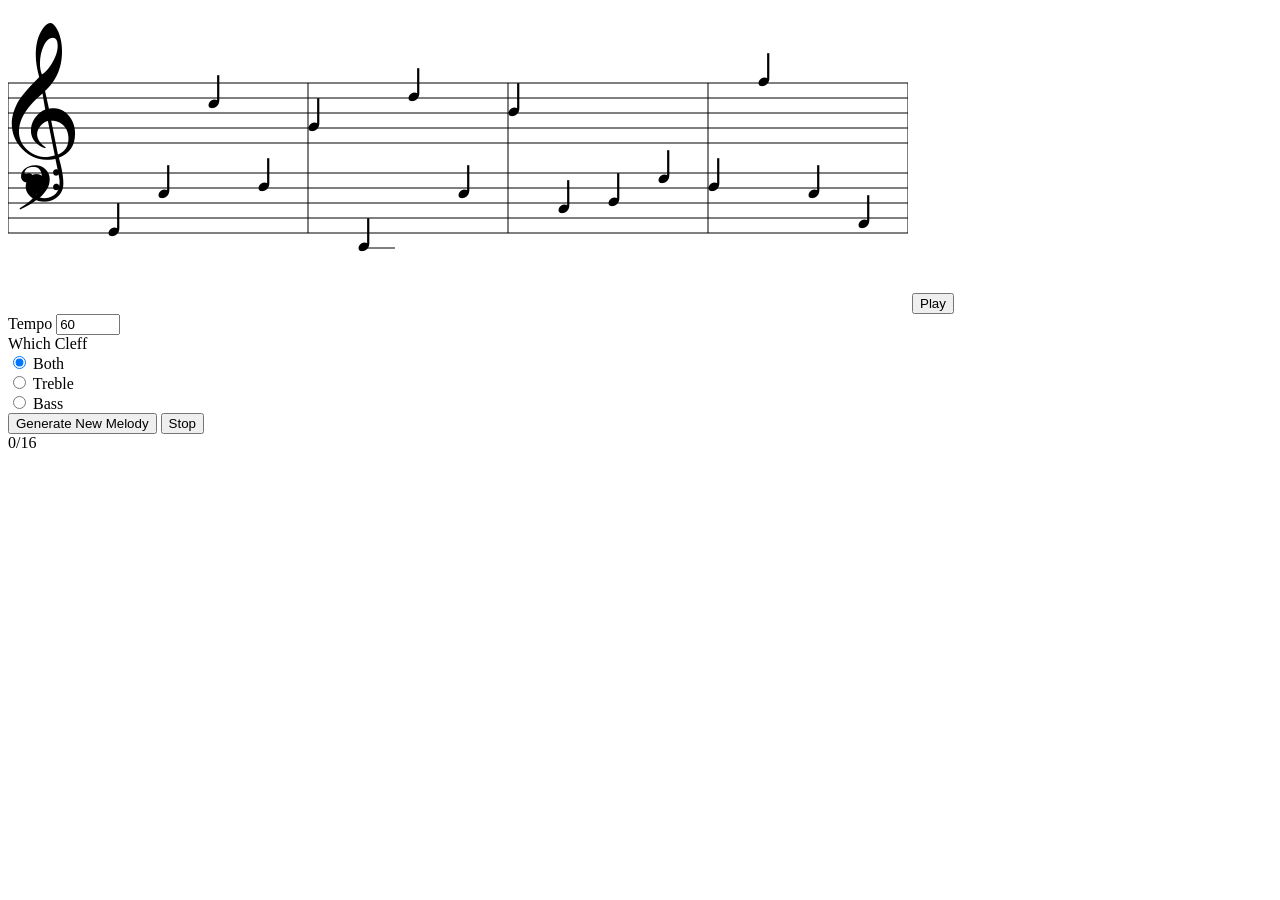
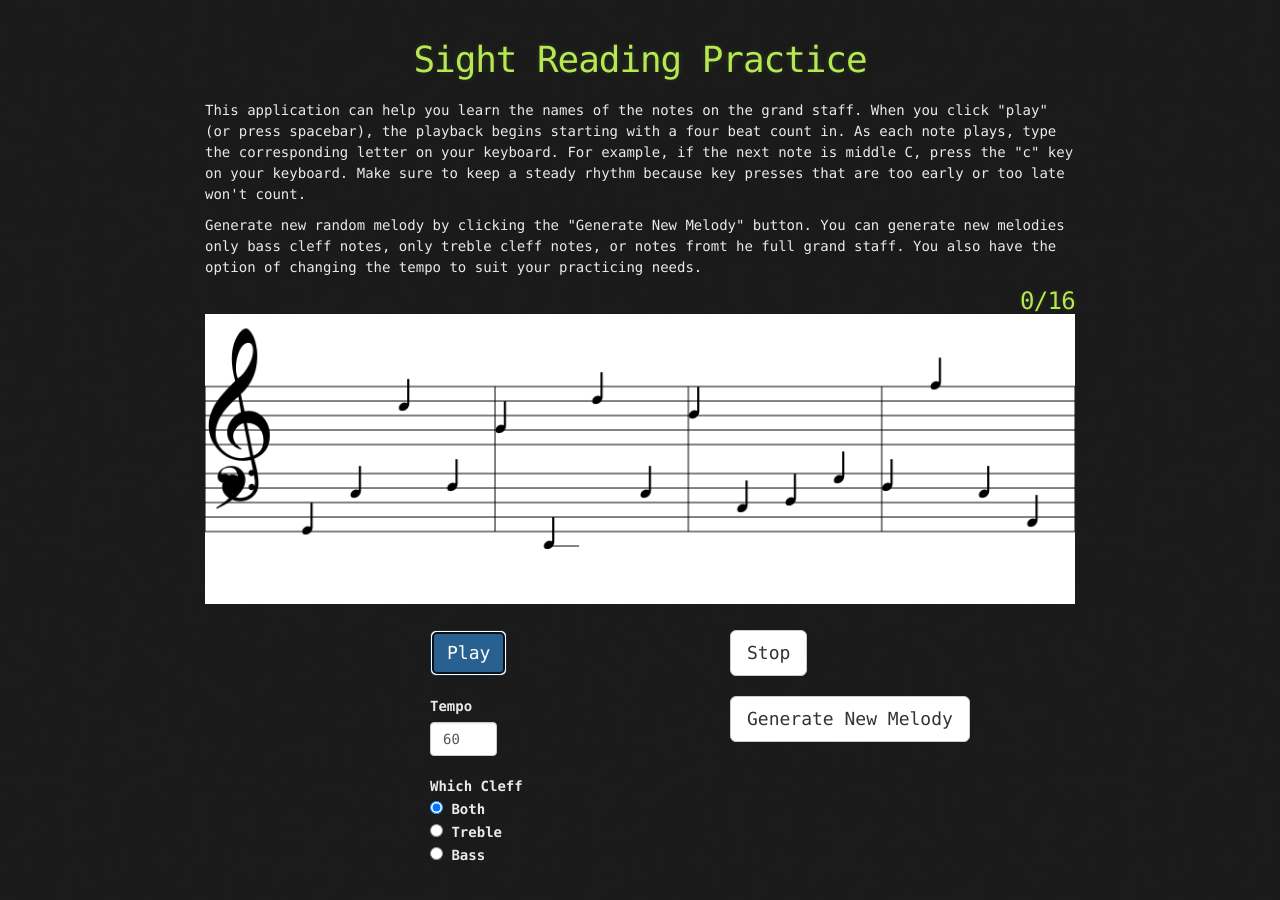
Before and after one commit to philiprlarie/sight_reading, a plain HTML site: page index.html in a window 1280 px wide. Both pictures are taken after a click on the button "Play". Before the commit the page ends 800 px from the top, so only its background shows below. Drawn offline with nearby package versions, Linux system fonts and the light colour scheme.

Commit message:
clean up javascript. add styles and description

```diff
--- a/css/master.css
+++ b/css/master.css
@@ -0,0 +1,87 @@
+/* General style */
+body {
+  background: #151515 url("../images/bkg.png") 0 0;
+  color: #eaeaea;
+  font: 16px;
+  line-height: 1.5;
+  font-family: Monaco, "Bitstream Vera Sans Mono", "Lucida Console", Terminal, monospace;
+}
+
+section {
+  display: block;
+  margin: 20px 0 50px 0;
+  padding: 20px 0 0 0;
+  border-top: 1px dashed #b5e853;
+}
+
+.container {
+  width: 90%;
+  max-width: 900px;
+  margin: 0 auto;
+}
+
+h1, h2, h3, h4, h5, h6 {
+  font-weight: normal;
+  font-family: Monaco, "Bitstream Vera Sans Mono", "Lucida Console", Terminal, monospace;
+  color: #b5e853;
+  margin: 0 0 20px;
+  letter-spacing: -0.03em;
+  text-shadow: 0 1px 1px rgba(0, 0, 0, 0.1),
+               0 0 5px rgba(181, 232, 83, 0.1),
+               0 0 10px rgba(181, 232, 83, 0.1);
+}
+
+ul li {
+  list-style: none;
+}
+
+ul li:before {
+  content: ">>";
+  font-family: Monaco, "Bitstream Vera Sans Mono", "Lucida Console", Terminal, monospace;
+  font-size: 13px;
+  color: #b5e853;
+  margin-left: -37px;
+  margin-right: 21px;
+  line-height: 16px;
+}
+
+/* utilties */
+.margin-bottom-0 {
+  margin-bottom: 0;
+}
+.margin-left-20 {
+  margin-left: 20px;
+}
+.margin-left-40 {
+  margin-left: 40px;
+}
+.margin-top-10 {
+  margin-top: 10px;
+}
+.margin-top-20 {
+  margin-top: 20px;
+}
+.margin-top-40 {
+  margin-top: 40px;
+}
+
+.clearfix:after {
+  content: "";
+  display: block;
+  clear: both;
+}
+
+canvas {
+  width: 100%;
+  background-color: rgba(255, 255, 255, 1.0);
+}
+
+#tempo {
+  width: initial;
+}
+
+#score {
+  margin-bottom: 0;
+  text-align: right;
+  height: 26px;
+}
--- a/index.html
+++ b/index.html
@@ -1,8 +1,10 @@
 <!DOCTYPE html>
 <html>
+
 <head>
   <meta charset="utf-8">
   <title>Sight Reading</title>
+  <link href="https://maxcdn.bootstrapcdn.com/bootstrap/3.3.7/css/bootstrap.min.css" rel="stylesheet" integrity="sha384-BVYiiSIFeK1dGmJRAkycuHAHRg32OmUcww7on3RYdg4Va+PmSTsz/K68vbdEjh4u" crossorigin="anonymous">
   <link rel="stylesheet" href="./css/master.css" media="screen" title="no title" charset="utf-8">
   <script src="https://ajax.googleapis.com/ajax/libs/jquery/2.1.3/jquery.min.js"></script>
   <script type="text/javascript" src="javascripts/utils.js"></script>
@@ -13,15 +15,34 @@
   <script type="text/javascript" src="javascripts/event_binders.js"></script>
   <script type="text/javascript" src="javascripts/initialize.js"></script>
 </head>
+
 <body>
-		<div class="sight-reading-holder">
+  <div class="container">
+    <h1 class="text-center margin-top-40">Sight Reading Practice</h1>
+    <p>This application can help you learn the names of the notes on the grand staff. When you click "play" (or press spacebar), the playback begins starting with a four beat count in. As each note plays, type the corresponding letter on your keyboard. For example, if the next note is middle C, press the "c" key on your keyboard. Make sure to keep a steady rhythm because key presses that are too early or too late won't count.</p>
+    <p>Generate new random melody by clicking the "Generate New Melody" button. You can generate new melodies only bass cleff notes, only treble cleff notes, or notes fromt he full grand staff. You also have the option of changing the tempo to suit your practicing needs.</p>
+    <h3 id="score"></h3>
     <canvas id="canvas" width="900" height="300"></canvas>
-			<button id="play" type="button" name="button">Play</button>
+    <div class="row margin-top-20">
+      <div class="col-xs-2 col-xs-offset-3">
+        <button id="play" class="btn btn-primary btn-lg" type="button" name="button">Play</button>
+      </div>
+      <div class="col-xs-2 col-xs-offset-2">
+        <button id="stop" class="btn btn-default btn-lg" type="button" name="stop">Stop</button>
+      </div>
+    </div>
 
-			<form id="melody-form" class="melody-form" action="index.html" method="post">
+    <div class="row margin-top-20">
+      <div class="col-xs-2 col-xs-offset-3">
         <label for="tempo">Tempo</label>
-				<input id="tempo" type="number" min="20" max="140" step="1" value ="60"/>
-				<br/>
+        <input id="tempo" class="form-control" type="number" min="20" max="140" step="1" value="60" />
+      </div>
+      <div class="col-xs-2 col-xs-offset-2">
+        <button id="new-melody" class="btn btn-default btn-lg center-block" type="button" name="new-melody">Generate New Melody</button>
+      </div>
+    </div>
+    <div class="row margin-top-20">
+      <div class="col-xs-2 col-xs-offset-3">
         <label>Which Cleff
           <br/>
           <input type="radio" name="cleff" value="both" checked> Both
@@ -30,11 +51,13 @@
           <br/>
           <input type="radio" name="cleff" value="bass"> Bass
         </label>
-			</form>
-			<button id="new-melody" type="button" name="new-melody">Generate New Melody</button>
-			<button id="stop" type="button" name="stop">Stop</button>
+      </div>
+    </div>
+    <div class="margin-top-40"></div>
+    <!-- these divs are hidden -->
     <div id="audio-els"></div>
-			<div id="score"></div>
+    <div id="audio-click"></div>
   </div>
 </body>
+
 </html>
--- a/javascripts/create_melody.js
+++ b/javascripts/create_melody.js
@@ -1,26 +1,24 @@
-// SightReading.Melody class. Creates a random melody with "new Melody();"
+// SightReading.Melody class. Creates a random melody with 'new Melody();'
 // SightReading.Note class
-$(function () {
-	if (typeof SightReading === "undefined") {
-		window.SightReading = {};
-	}
+
+var SightReading = window.SightReading;
 
 var Melody = SightReading.Melody = function (cleff) {
   this.notes = [];
   this.totDur = 0;
-		var i;
-		for (i = 0; i <= 15; i++) {
-			cleff = cleff || "both";
+
+  for (var i = 0; i <= 15; i++) {
+    cleff = cleff || 'both';
     var note;
     switch (cleff) {
-				case "treble":
-					note = new Note(SightReading.ALL_PITCHES.slice(13).sample(), 1/4);
+      case 'treble':
+        note = new Note(SightReading.ALL_PITCHES.slice(13).sample(), 1 / 4);
         break;
-				case "bass":
-					note = new Note(SightReading.ALL_PITCHES.slice(0,16).sample(), 1/4);
+      case 'bass':
+        note = new Note(SightReading.ALL_PITCHES.slice(0, 16).sample(), 1 / 4);
         break;
       default:
-					note = new Note(SightReading.ALL_PITCHES.sample(), 1/4);
+        note = new Note(SightReading.ALL_PITCHES.sample(), 1 / 4);
     }
     this.addNote(note);
   }
@@ -29,8 +27,8 @@ $(function () {
 var Note = SightReading.Note = function (pitch, dur, timing) {
   this.pitch = pitch;
   this.dur = dur;
-		this.timing = timing;
-		this.isPlayedCorrectly = undefined;
+  this.timing = undefined; // set when Melody adds note
+  this.isPlayedCorrectly = undefined; // set when user plays note
 };
 
 Melody.prototype.addNote = function (note) {
@@ -38,4 +36,3 @@ $(function () {
   this.notes.push(note);
   this.totDur += note.dur;
 };
-});
--- a/javascripts/draw_melody.js
+++ b/javascripts/draw_melody.js
@@ -1,76 +1,85 @@
 // SightReading.drawMelody(melody). draws a melody on canvas when passed a melody
-$(function () {
-	if (typeof SightReading === "undefined") {
-		window.SightReading = {};
-	}
-	var canvas = $("#canvas")[0];
-	var context = canvas.getContext("2d");
+
+
+var SightReading = window.SightReading;
 
 var LINE_SPACING = 15; // pixels
 var SIG_SPACE = 100; // pixels. this is space for key sig, time sig, cleffs
 
 SightReading.drawMelody = function (melody) {
+  var canvas = SightReading.canvas;
+  var context = canvas.getContext('2d');
   context.clearRect(0, 0, canvas.width, canvas.height);
   drawStaff();
   drawNotes(melody);
 };
 
 function drawStaff () {
+  var canvas = SightReading.canvas;
+  var context = canvas.getContext('2d');
   context.beginPath();
+  var i;
   // lines and spaces
-		for (var i = -5; i <= 5; i++) {
-			if (i === 0) { continue; }
+  for (i = -5; i <= 5; i++) {
+    if (i === 0) {
+      continue;
+    }
     context.moveTo(0, canvas.height / 2 + LINE_SPACING * i);
     context.lineTo(canvas.width, canvas.height / 2 + LINE_SPACING * i);
   }
   // measure bars
   context.moveTo(0, canvas.height / 2 + LINE_SPACING * 5);
   context.lineTo(0, canvas.height / 2 - LINE_SPACING * 5);
-		for (var i = 1; i <= 4; i++) { // jshint ignore:line
+  for (i = 1; i <= 4; i++) { // jshint ignore:line
     var xPos = SIG_SPACE + (canvas.width - SIG_SPACE) * i / 4;
     context.moveTo(xPos, canvas.height / 2 + LINE_SPACING * 5);
     context.lineTo(xPos, canvas.height / 2 - LINE_SPACING * 5);
   }
   context.stroke();
   // treble cleff
-		context.fillStyle = "black";
-		context.textAlign = "center";
-		context.font = (10 * LINE_SPACING) + "px Ariel";
-		context.fillText("\uD834\uDD1E", 2 * LINE_SPACING, canvas.height / 2);
+  context.fillStyle = 'black';
+  context.textAlign = 'center';
+  context.font = (10 * LINE_SPACING) + 'px Ariel';
+  context.fillText('\uD834\uDD1E', 2 * LINE_SPACING, canvas.height / 2);
   // base cleff
-		context.font = (5 * LINE_SPACING) + "px Ariel";
-		context.fillText("\uD834\uDD22", 2 * LINE_SPACING, canvas.height / 2 + 4.25 * LINE_SPACING);
+  context.font = (5 * LINE_SPACING) + 'px Ariel';
+  context.fillText('\uD834\uDD22', 2 * LINE_SPACING, canvas.height / 2 + 4.25 * LINE_SPACING);
 }
 
 function drawNotes (melody) {
+  var canvas = SightReading.canvas;
+  var context = canvas.getContext('2d');
   var numNotes = melody.notes.length;
-		context.textAlign = "center";
-		context.font = (4 * LINE_SPACING) + "px Ariel";
+  context.textAlign = 'center';
+  context.font = (4 * LINE_SPACING) + 'px Ariel';
   for (var i = 0; i < numNotes; i++) { // jshint ignore:line
     var note = melody.notes[i];
     var xPos = SIG_SPACE + (canvas.width - SIG_SPACE) * (i + 0.5) / numNotes;
     var yPos = canvas.height / 2 - SightReading.NOTE_POS[note.pitch] * LINE_SPACING / 2 + 0.245 * LINE_SPACING;
     switch (note.isPlayedCorrectly) {
       case true:
-					context.fillStyle = "green";
+        context.fillStyle = 'green';
         break;
       case false:
-					context.fillStyle = "red";
+        context.fillStyle = 'red';
         break;
       default:
-					context.fillStyle = "black";
+        context.fillStyle = 'black';
     }
     drawLedgerLines(note, xPos);
-			context.fillText("\u2669", xPos, yPos);
+    context.fillText('\u2669', xPos, yPos);
   }
-		context.fillStyle = "black";
+  context.fillStyle = 'black';
 }
 
 function drawLedgerLines (note, xPos) {
+  var canvas = SightReading.canvas;
+  var context = canvas.getContext('2d');
   context.beginPath();
   var notePos = SightReading.NOTE_POS[note.pitch];
-		xStart = xPos - LINE_SPACING * 1.2;
-		xStop = xPos + LINE_SPACING * 0.8;
+  var xStart = xPos - LINE_SPACING * 1.2;
+  var xStop = xPos + LINE_SPACING * 0.8;
+  var i;
   // middle C
   if (notePos === 0) {
     context.moveTo(xStart, canvas.height / 2);
@@ -78,20 +87,23 @@ $(function () {
   }
   // notes above the staff
   if (notePos > 11) {
-			for (var i = 12; i <= notePos; i++) {
-				if ((i % 2) !== 0) { continue; }
+    for (i = 12; i <= notePos; i++) {
+      if ((i % 2) !== 0) {
+        continue;
+      }
       context.moveTo(xStart, canvas.height / 2 - LINE_SPACING * i / 2);
       context.lineTo(xStop, canvas.height / 2 - LINE_SPACING * i / 2);
     }
   }
   // notes below the staff
   if (notePos < -11) {
-			for (var i = -12; i >= notePos; i--) { // jshint ignore:line
-				if ((i % 2) !== 0) { continue; }
+    for (i = -12; i >= notePos; i--) { // jshint ignore:line
+      if ((i % 2) !== 0) {
+        continue;
+      }
       context.moveTo(xStart, canvas.height / 2 - LINE_SPACING * i / 2);
       context.lineTo(xStop, canvas.height / 2 - LINE_SPACING * i / 2);
     }
   }
   context.stroke();
 }
-});
--- a/javascripts/event_binders.js
+++ b/javascripts/event_binders.js
@@ -4,44 +4,48 @@
 // SightReading.curMelody
 // SightReading.wholeNoteLength in miliseconds
 $(function () {
-	if (typeof SightReading === "undefined") {
-		window.SightReading = {};
-	}
-	// clikc the new melody button
-	$("#new-melody").on("click", function (event) {
+
+  var SightReading = window.SightReading;
+  SightReading.canvas = $('#canvas')[0];
+  // click the new melody button
+  $('#new-melody').on('click', function (event) {
     event.preventDefault();
-		var cleff = $("form :radio:checked")[0].value;
+    var cleff = $(':radio:checked')[0].value;
     SightReading.curMelody = new SightReading.Melody(cleff);
     SightReading.drawMelody(SightReading.curMelody);
   });
-	// click the play buttong
-	$("#play").on("click", function (event) {
+  // click the play button
+  $('#play').on('click', function (event) {
     event.preventDefault();
     SightReading.playMelodySound(SightReading.curMelody);
     SightReading.noteIndentification(SightReading.curMelody);
   });
-	$("#stop").on("click", function (event) {
+  $('#stop').on('click', function (event) {
     event.preventDefault();
-		var id = window.setTimeout(function() {}, 0);
+    stopTimeouts();
+  });
+
+  function stopTimeouts () {
+    var id = window.setTimeout(function () {}, 0);
 
     while (id--) {
       window.clearTimeout(id); // will do nothing if no timeout with id is present
     }
     SightReading.disablePlay = false;
     SightReading.disableNoteIndentification = false;
-	});
+  }
 
   // change the tempo and set its initial value. whole note length in miliseconds
-	SightReading.wholeNoteLength = 4 * 60 * 1000 / parseInt($("#tempo")[0].value);
-	$("#tempo").change(function(event) {
-		SightReading.wholeNoteLength = 4 * 60 * 1000 / parseInt($("#tempo")[0].value);
+  SightReading.wholeNoteLength = 4 * 60 * 1000 / parseInt($('#tempo')[0].value, 10);
+  $('#tempo').change(function (event) {
+    SightReading.wholeNoteLength = 4 * 60 * 1000 / parseInt($('#tempo')[0].value, 10);
   });
 
 
   // pressing pitch names along with up/down arrows for sharp/flats
-	$(".sight-reading-holder").keypress(handleKeyPress);
-	$(".sight-reading-holder").keydown(handleKeyDown);
-	$(".sight-reading-holder").keyup(handleKeyUp);
+  $(window).keypress(handleKeyPress);
+  $(window).keydown(handleKeyDown);
+  $(window).keyup(handleKeyUp);
 
   SightReading.pressedNotes = {
     Cb: false,
@@ -64,15 +68,25 @@ $(function () {
     As: false,
     Bb: false,
     B: false,
-		Bs: false,
+    Bs: false
   };
 
   function handleKeyPress (event) {
+    $('button').blur();
+    if (event.charCode === 32) { // start/stop playback on spacebar
+      event.preventDefault();
+      if (SightReading.disablePlay) { // it is currently playing
+        stopTimeouts();
+      } else {
+        SightReading.playMelodySound(SightReading.curMelody);
+        SightReading.noteIndentification(SightReading.curMelody);
+      }
+    }
     var letter = String.fromCharCode(event.charCode).toUpperCase();
     if (arrowsUpDown.upArrow) {
-			letter += "s";
+      letter += 's';
     } else if (arrowsUpDown.downArrow) {
-			letter += "b";
+      letter += 'b';
     }
     if (letter in SightReading.pressedNotes) {
       SightReading.pressedNotes[letter] = true;
@@ -80,10 +94,11 @@ $(function () {
   }
 
   // functionality for sharps and flats
-	window.arrowsUpDown = {
+  var arrowsUpDown = window.arrowsUpDown = {
     downArrow: false,
     upArrow: false
   };
+
   function handleKeyDown (event) {
     if (event.which === 38) {
       event.preventDefault();
@@ -94,6 +109,7 @@ $(function () {
       arrowsUpDown.upArrow = true;
     }
   }
+
   function handleKeyUp (event) {
     if (event.which === 38) {
       event.preventDefault();
--- a/javascripts/initialize.js
+++ b/javascripts/initialize.js
@@ -1,5 +1,7 @@
 // so a melody apears on page load
 $(function () {
-	SightReading.curMelody = new SightReading.Melody();
-	SightReading.drawMelody(SightReading.curMelody);
+  var SightReading = window.SightReading;
+  SightReading.curMelody = new SightReading.Melody();
+  SightReading.drawMelody(SightReading.curMelody);
+  $('#audio-click').append('<audio src="note_mp3s/tick.mp3"></audio>');
 });
--- a/javascripts/note_identification.js
+++ b/javascripts/note_identification.js
@@ -1,13 +1,13 @@
 // SightReading.TIMING_WINDOW time when a note will register
-$(function () {
-	if (typeof SightReading === "undefined") {
-		window.SightReading = {};
-	}
+var SightReading = window.SightReading;
 
 SightReading.TIMING_WINDOW = 500; // miliseconds
 SightReading.disableNoteIndentification = false;
 SightReading.noteIndentification = function (melody) {
-		if (SightReading.disableNoteIndentification) { return; }
+  if (SightReading.disableNoteIndentification) {
+    return;
+  }
+  var i;
   SightReading.disableNoteIndentification = true;
   // variables used in this function
   var pressedNotes = SightReading.pressedNotes;
@@ -16,31 +16,31 @@ $(function () {
   var countOffTime = wholeNoteLength;
 
   // set initial state
-		for (var i = 0; i < notes.length; i++) {
+  for (i = 0; i < notes.length; i++) {
     notes[i].isPlayedCorrectly = undefined;
   }
   SightReading.drawMelody(melody);
-		SightReading.utils.updateScore(melody);
+  SightReading.updateScore(melody);
 
   // set callbacks for the note event functions for each note
-		for (var i = 0; i < notes.length; i++) { // jshint ignore:line
-			setTimeout(checkNotePressed, countOffTime + notes[i].timing * wholeNoteLength + SightReading.TIMING_WINDOW / 2, notes[i]); // jshint ignore:line
+  for (i = 0; i < notes.length; i++) { // jshint ignore:line
     setTimeout(clearNotesPressed, countOffTime + notes[i].timing * wholeNoteLength - SightReading.TIMING_WINDOW / 2);
+    setTimeout(checkNotePressed, countOffTime + notes[i].timing * wholeNoteLength + SightReading.TIMING_WINDOW / 2, notes[i]);
   }
   // after the melody is done playing, let the play button work again
   setTimeout(function () {
     SightReading.disableNoteIndentification = false;
   }, countOffTime + melody.totDur * wholeNoteLength + SightReading.TIMING_WINDOW / 2);
 
-		function checkNotePressed(note) {
+  function checkNotePressed (note) {
     note.isPlayedCorrectly = !!pressedNotes[note.pitch.substr(0, note.pitch.length - 1)];
-			SightReading.utils.updateScore(melody);
+    SightReading.updateScore(melody);
     SightReading.drawMelody(melody);
   }
-		function clearNotesPressed() {
+
+  function clearNotesPressed () {
     for (var pitch in pressedNotes) {
       pressedNotes[pitch] = false;
     }
   }
 };
-});
--- a/javascripts/play_melody_sound.js
+++ b/javascripts/play_melody_sound.js
@@ -1,53 +1,45 @@
 // SightReading.playMelodySound(melody). plays the melody audio
-$(function () {
-	if (typeof SightReading === "undefined") {
-		window.SightReading = {};
-	}
+var SightReading = window.SightReading;
+
 SightReading.disablePlay = false;
 SightReading.playMelodySound = function (melody) {
-		if (SightReading.disablePlay) { return; }
+  if (SightReading.disablePlay) {
+    return;
+  }
   SightReading.disablePlay = true;
-		$("#audio-els").empty();
+  $('#audio-els').empty();
   var wholeNoteLength = SightReading.wholeNoteLength;
 
-
+  // tick from http://www.webmetronome.com/audio/tick.mp3
+  var tick = $('#audio-click audio')[0];
   var notesEls = [];
   for (var i = 0; i < melody.notes.length; i++) {
     var note = melody.notes[i];
-			$("#audio-els").append("<audio src='note_mp3s/" + note.pitch + ".mp3' data-note='" + note.pitch + "'></audio>");
-			notesEls.push($("#audio-els :last-child")[0]);
+    $('#audio-els').append('<audio src="note_mp3s/' + note.pitch + '.mp3" data-note="' + note.pitch + '"></audio>');
+    notesEls.push($('#audio-els :last-child')[0]);
   }
 
-		// metronome
-		// tick from http://www.webmetronome.com/audio/tick.mp3
-		$("#audio-els").append("<audio src='note_mp3s/tick.mp3'></audio>");
-		var tick = $("#audio-els :last-child")[0];
-		tick.play();
-		var ticksCount = 1;
-		// play 20 clicks. 4 four count off. 16 for duration of melody
-		var metronomeID = window.setInterval(function () {
-			if (ticksCount >= 20) {
-				clearInterval(metronomeID);
-			} else {
+  var ticksCount = 0;
+  var startTime = new Date().getTime();
+  function playNextNote () {
+    var elapsedTime = ticksCount * 1 / 4 * wholeNoteLength;
+    // https://www.sitepoint.com/creating-accurate-timers-in-javascript/
+    var diff = (new Date().getTime() - startTime) - elapsedTime;
+
+    if (ticksCount >= melody.notes.length + 4) {
+      SightReading.disablePlay = false;
+      return;
+    } else if (ticksCount < 4) {
       tick.play();
       ticksCount++;
+      setTimeout(playNextNote, 1 / 4 * wholeNoteLength - diff);
+    } else {
+      // var note = melody.notes[ticksCount - 4];
+      notesEls[ticksCount - 4].play();
+      ticksCount++;
+      setTimeout(playNextNote, note.dur * wholeNoteLength - diff);
     }
-		}, wholeNoteLength / 4);
+  }
 
-		// time for count off (4 clicks)
-		setTimeout(playNextNote, wholeNoteLength);
-
-		var j = 0;
-		function playNextNote() {
-			if (j === melody.notes.length) {
-				SightReading.disablePlay = false;
-				return;
-			} else {
-				var note = melody.notes[j];
-				notesEls[j].play();
-				setTimeout(playNextNote, note.dur * wholeNoteLength);
-			}
-			j++;
-		}
+  playNextNote();
 };
-});
--- a/javascripts/utils.js
+++ b/javascripts/utils.js
@@ -1,15 +1,13 @@
 // SightReading.ALL_PITCHES  array
 // SightReading.NOTE_POS hash
 // Array.prototype.sample()
-$(function () {
-	if (typeof SightReading === "undefined") {
-		window.SightReading = {};
-	}
-	var utils = SightReading.utils = {};
+
+var SightReading = window.SightReading = {};
+
 // two constants. ALL_PITCHES and NOTE_POS
 SightReading.ALL_PITCHES = [];
-	var letters = ["C", "D", "E", "F", "G", "A", "B"];
-	var numbers = ["2", "3", "4", "5"];
+var letters = ['C', 'D', 'E', 'F', 'G', 'A', 'B'];
+var numbers = ['2', '3', '4', '5'];
 numbers.forEach(function (num) {
   letters.forEach(function (letter) {
     SightReading.ALL_PITCHES.push(letter + num);
@@ -18,7 +16,7 @@ $(function () {
 
 // the position of the note pitches relative to middle c
 SightReading.NOTE_POS = {};
-	for (var i = 0; i < SightReading.ALL_PITCHES.length; i++) { // jshint ignore:line
+for (var i = 0; i < SightReading.ALL_PITCHES.length; i++) {
   SightReading.NOTE_POS[SightReading.ALL_PITCHES[i]] = i - SightReading.ALL_PITCHES.length / 2;
 }
 
@@ -26,12 +24,13 @@ $(function () {
   return this[Math.floor(Math.random() * this.length)];
 };
 
-	SightReading.utils.updateScore = function (melody) {
+SightReading.updateScore = function (melody) {
   melody = melody || SightReading.curMelody;
   var score = 0;
   for (var i = 0; i < melody.notes.length; i++) {
-			if (melody.notes[i].isPlayedCorrectly) { score++; }
+    if (melody.notes[i].isPlayedCorrectly) {
+      score++;
     }
-		$("#score").html(score + "/" + melody.notes.length);
+  }
+  $('#score').html(score + '/' + melody.notes.length);
 };
-});
```
Also changed, not shown: images/bkg.png (added). Lines whose indentation alone changed are shown as unchanged.
